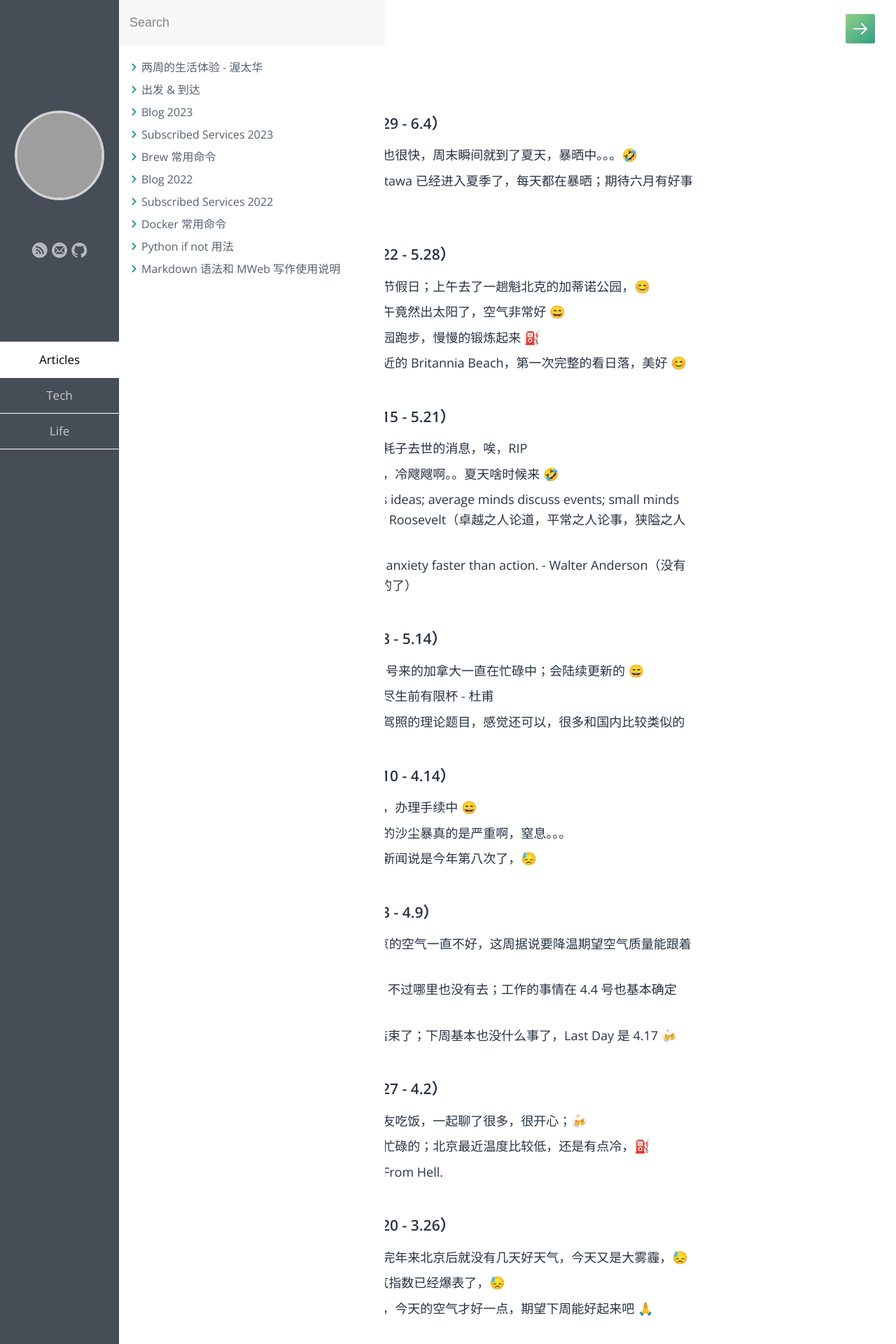
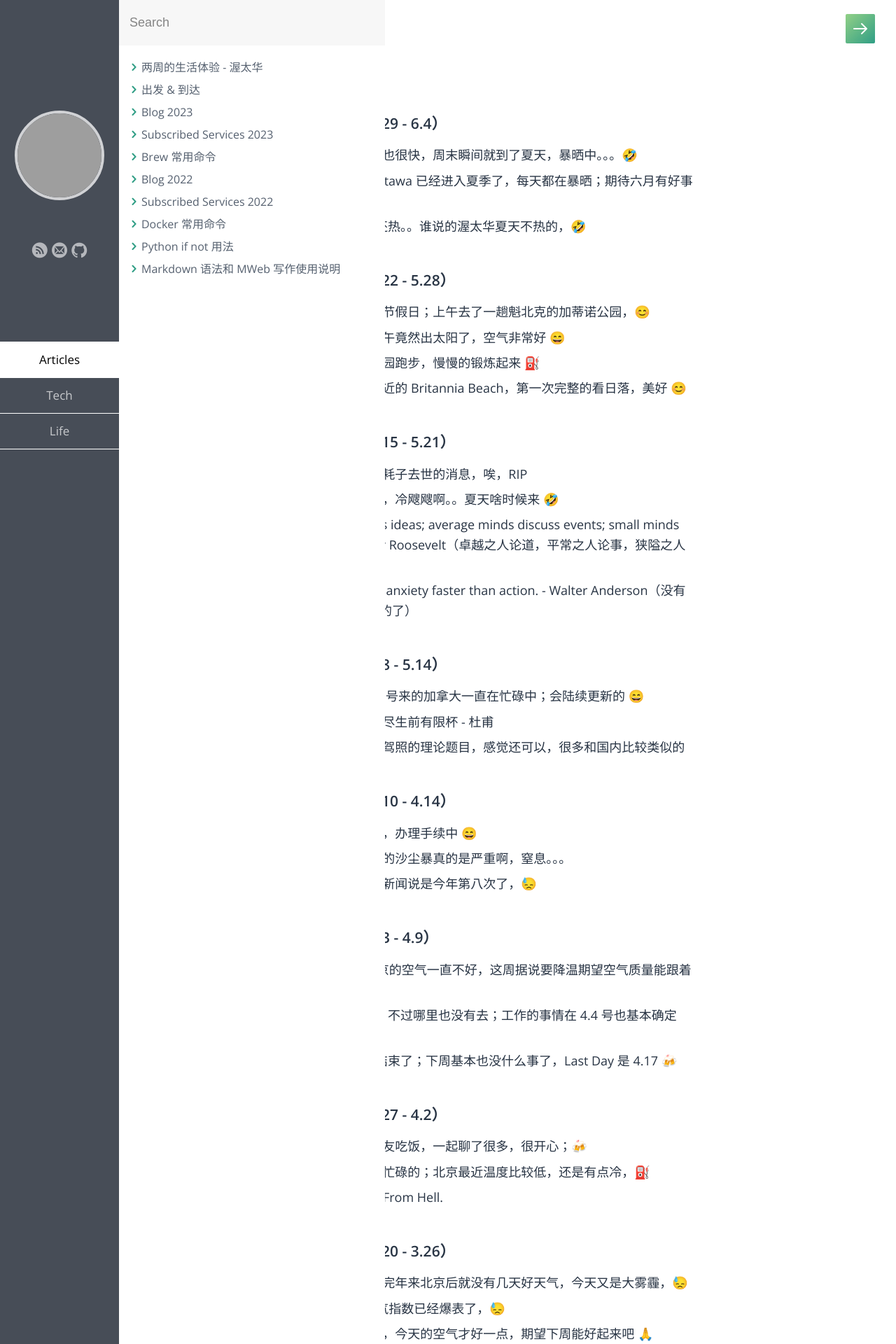
Before and after one commit to samxupeiran/samxupeiran.github.io, a Jekyll site: the page built from _posts/life/2023-01-03-my-blog.md, in a window 1280 px wide. Shown: the top 1920 px of the page at 70% size. Built offline with Jekyll 4.4.1, drawn with Linux system fonts in a browser that asks for light colours; some web fonts are replaced; grey boxes are pictures that could not be loaded.

Commit message:
feat: add weekly blog 6.2

```diff
--- a/_posts/life/2023-01-03-my-blog.md
+++ b/_posts/life/2023-01-03-my-blog.md
@@ -9,6 +9,7 @@ tags: Blog
 - ### 2023 年 6 月 第 1 周（5.29 - 6.4）
      - 5.29 渥太华这个升温速度也很快，周末瞬间就到了夏天，暴晒中。。。🤣
      - 5.31 五月最后一天了，Ottawa 已经进入夏季了，每天都在暴晒；期待六月有好事到来～⛽️
+     - 6.2 这两天感觉比在北京还热。。谁说的渥太华夏天不热的，🤣
 
 - ### 2023 年 5 月 第 4 周（5.22 - 5.28）
      - 5.22 今天是加拿大的法定节假日；上午去了一趟魁北克的加蒂诺公园，😊
```
